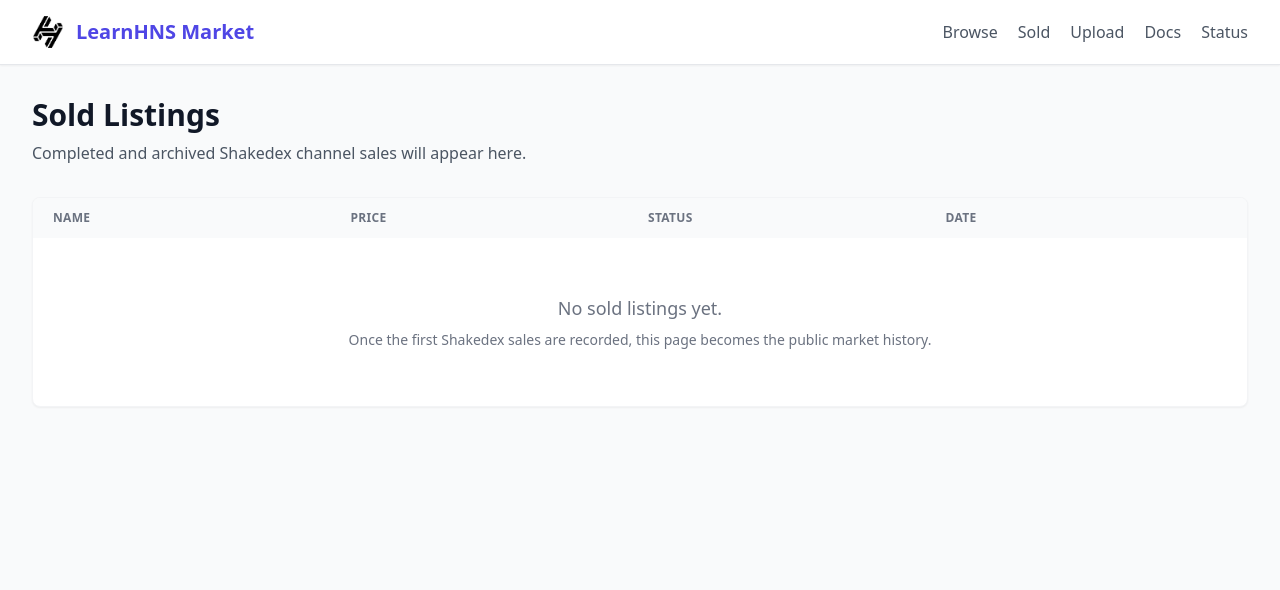
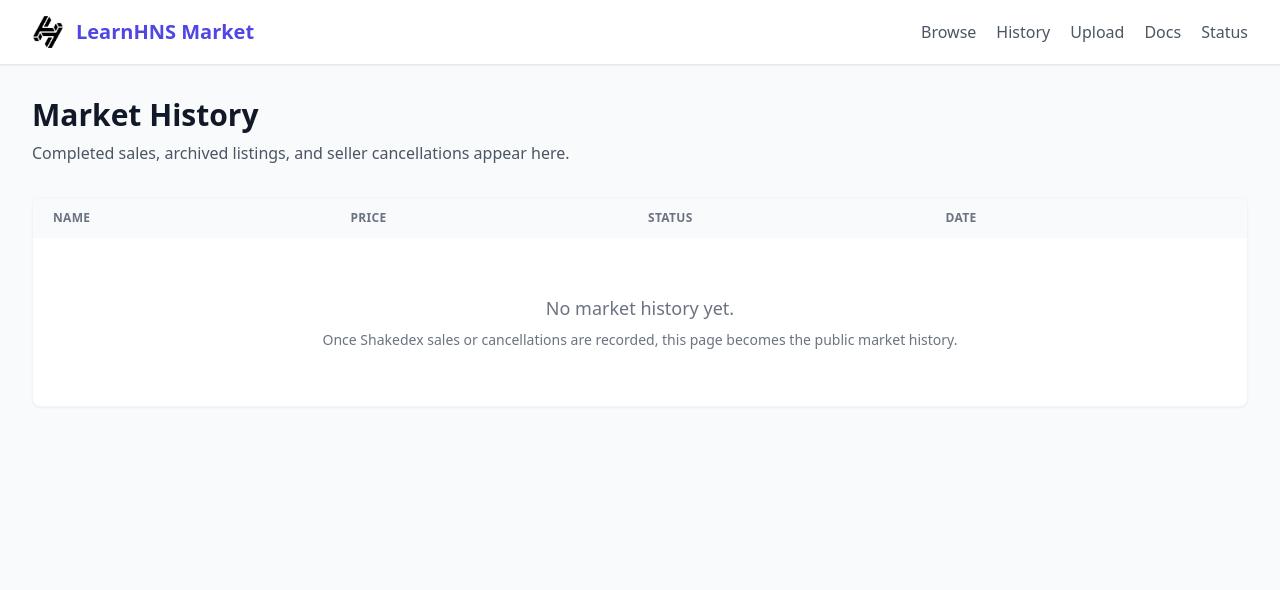
Before and after one commit to shadstoneofficial/learnhns-market, a Flask app: page /sold in a window 1280 px wide. Shown: the top 590 px of the page. Run offline with Flask 3, Linux system fonts and the light colour scheme; some libraries are stand-ins or nearby versions.

Commit message:
Show cancelled listings in market history

```diff
--- a/app/blueprints/main.py
+++ b/app/blueprints/main.py
@@ -30,10 +30,10 @@ def index():
 
 @main_bp.route('/sold')
 def sold():
-    sold_statuses = ('sold', 'completed', 'archived')
+    historical_statuses = ('sold', 'completed', 'archived', 'cancelled')
     listings = (
         Listing.query
-        .filter(Listing.status.in_(sold_statuses))
+        .filter(Listing.status.in_(historical_statuses))
         .order_by(Listing.created_at.desc())
         .all()
     )
--- a/app/templates/base.html
+++ b/app/templates/base.html
@@ -20,7 +20,7 @@
             </a>
             <nav class="flex items-center gap-5">
                 <a href="{{ url_for('main.index') }}" class="text-gray-600 hover:text-indigo-600 font-medium">Browse</a>
-                <a href="{{ url_for('main.sold') }}" class="text-gray-600 hover:text-indigo-600 font-medium">Sold</a>
+                <a href="{{ url_for('main.sold') }}" class="text-gray-600 hover:text-indigo-600 font-medium">History</a>
                 <a href="{{ url_for('main.upload') }}" class="text-gray-600 hover:text-indigo-600 font-medium">Upload</a>
                 <a href="{{ url_for('main.docs') }}" class="text-gray-600 hover:text-indigo-600 font-medium">Docs</a>
                 <a href="{{ url_for('main.status') }}" class="text-gray-600 hover:text-indigo-600 font-medium">Status</a>
--- a/app/templates/sold.html
+++ b/app/templates/sold.html
@@ -2,8 +2,8 @@
 
 {% block content %}
 <div class="mb-8 text-center sm:text-left">
-    <h1 class="text-3xl font-bold mb-2">Sold Listings</h1>
-    <p class="text-gray-600">Completed and archived Shakedex channel sales will appear here.</p>
+    <h1 class="text-3xl font-bold mb-2">Market History</h1>
+    <p class="text-gray-600">Completed sales, archived listings, and seller cancellations appear here.</p>
 </div>
 
 <div class="bg-white rounded-lg shadow-sm border border-gray-100 overflow-hidden">
@@ -18,12 +18,22 @@
         <a href="{{ url_for('main.listing_detail', name=listing.name) }}" class="font-semibold text-indigo-700 truncate hover:underline">{{ listing.name }}</a>
         <div>{{ listing.price_hns }} HNS</div>
         <div class="capitalize">{{ listing.status }}</div>
-        <div class="text-gray-500">{{ listing.sold_at.strftime('%Y-%m-%d') if listing.sold_at else listing.created_at.strftime('%Y-%m-%d') if listing.created_at else 'Unknown' }}</div>
+        <div class="text-gray-500">
+            {% if listing.sold_at %}
+                {{ listing.sold_at.strftime('%Y-%m-%d') }}
+            {% elif listing.cancelled_at %}
+                {{ listing.cancelled_at.strftime('%Y-%m-%d') }}
+            {% elif listing.created_at %}
+                {{ listing.created_at.strftime('%Y-%m-%d') }}
+            {% else %}
+                Unknown
+            {% endif %}
+        </div>
     </div>
     {% else %}
     <div class="px-5 py-14 text-center text-gray-500">
-        <p class="text-lg font-medium mb-2">No sold listings yet.</p>
-        <p class="text-sm">Once the first Shakedex sales are recorded, this page becomes the public market history.</p>
+        <p class="text-lg font-medium mb-2">No market history yet.</p>
+        <p class="text-sm">Once Shakedex sales or cancellations are recorded, this page becomes the public market history.</p>
     </div>
     {% endfor %}
 </div>
```
